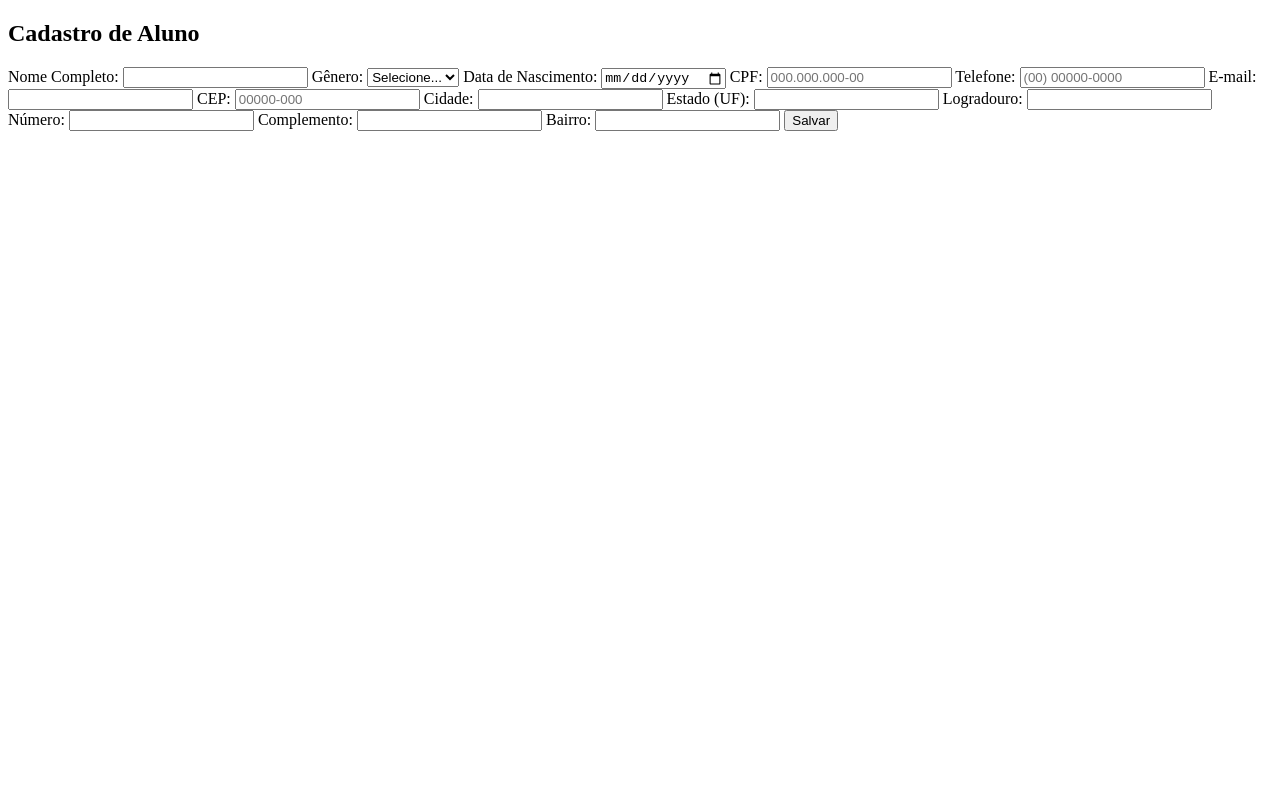
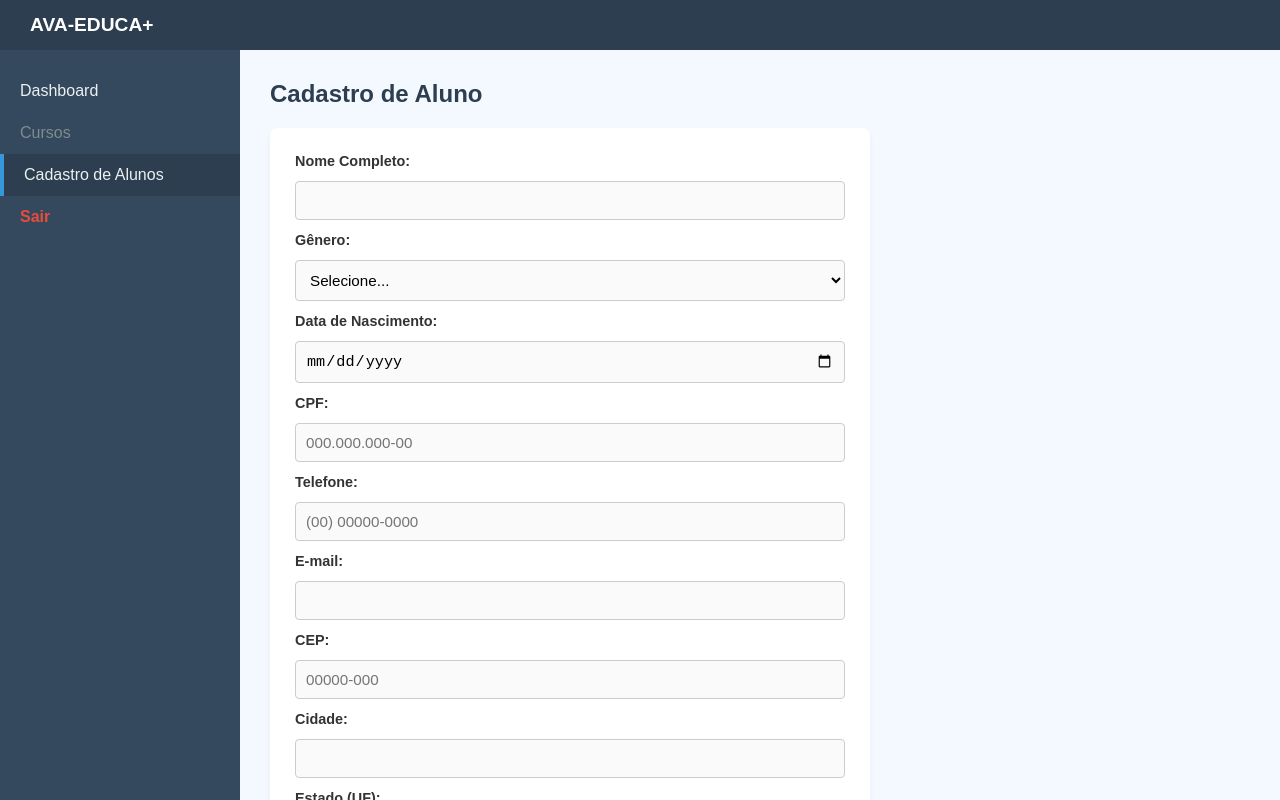
Before and after one commit to mihriane-svg/AVA-EDUCA, a website with bundled scripts: page cadastro-aluno/cadastro-aluno.html in a window 1280 px wide. Built offline with nearby package versions, Linux system fonts and the light colour scheme.

Commit message:
Adiciona layout no html e estiliza css

```diff
--- a/cadastro-aluno/cadastro-aluno.css
+++ b/cadastro-aluno/cadastro-aluno.css
@@ -0,0 +1,162 @@
+/* --- RESET E LAYOUT GRID --- */
+* {
+    box-sizing: border-box;
+}
+
+body, html {
+    margin: 0;
+    padding: 0;
+    height: 100vh;
+    font-family: Arial, sans-serif;
+    background-color: #f4f8ff;
+}
+
+.dashboard-container {
+    display: grid;
+    grid-template-columns: 240px 1fr;
+    grid-template-rows: 50px 1fr;
+    width: 100vw;
+    height: 100vh;
+    overflow: hidden;
+}
+
+/* --- TOPO / CABEÇALHO --- */
+.toolbar {
+    grid-column: 1 / -1;
+    grid-row: 1;
+    display: flex;
+    justify-content: space-between;
+    align-items: center;
+    background-color: #2c3e50;
+    color: white;
+    padding: 0 30px;
+    z-index: 10;
+}
+
+.logo {
+    font-size: 1.2rem;
+    font-weight: bold;
+}
+
+.user-info {
+    font-size: 0.95rem;
+}
+
+/* --- MENU LATERAL (SIDEBAR) --- */
+.sidebar {
+    grid-column: 1;
+    grid-row: 2;
+    background-color: #34495e;
+    color: white;
+    padding: 20px 0;
+    overflow-y: auto;
+}
+
+.sidebar nav ul {
+    list-style: none;
+    padding: 0;
+    margin: 0;
+    display: flex;
+    flex-direction: column;
+}
+
+.sidebar nav ul li a,
+.sidebar nav ul li button {
+    display: block;
+    color: #ecf0f1;
+    text-decoration: none;
+    padding: 12px 20px;
+    font-size: 1rem;
+    background: none;
+    border: none;
+    width: 100%;
+    text-align: left;
+    cursor: pointer;
+    transition: background 0.2s;
+}
+
+.sidebar nav ul li a:hover,
+.sidebar nav ul li button:hover {
+    background-color: #2c3e50;
+}
+
+.sidebar nav ul li a.disabled {
+    color: #7f8c8d;
+    cursor: not-allowed;
+    pointer-events: none;
+}
+
+.sidebar nav ul li a.active {
+    background-color: #2c3e50;
+    border-left: 4px solid #3498db;
+}
+
+.btn-sair {
+    color: #e74c3c !important;
+    font-weight: bold;
+}
+
+/* --- CONTEÚDO PRINCIPAL --- */
+.dashboard-content {
+    grid-column: 2;
+    grid-row: 2;
+    padding: 30px;
+    overflow-y: auto;
+    background-color: #f4f8ff;
+}
+
+.dashboard-content h2 {
+    color: #2c3e50;
+    margin-top: 0;
+    margin-bottom: 20px;
+}
+
+/* --- ESTILO DO FORMULÁRIO --- */
+form {
+    background: white;
+    padding: 25px;
+    border-radius: 8px;
+    box-shadow: 0 4px 6px rgba(0,0,0,0.05);
+    max-width: 600px;
+    display: flex;
+    flex-direction: column;
+    gap: 12px;
+}
+
+label {
+    font-weight: bold;
+    font-size: 0.9rem;
+    color: #333;
+}
+
+input, select {
+    width: 100%;
+    padding: 10px;
+    border: 1px solid #ccc;
+    border-radius: 4px;
+    font-size: 0.95rem;
+    background-color: #fafafa;
+}
+
+input:focus, select:focus {
+    border-color: #3498db;
+    outline: none;
+    background-color: #fff;
+}
+
+button[type="submit"] {
+    background-color: #2ecc71;
+    color: white;
+    border: none;
+    padding: 12px;
+    font-size: 1rem;
+    font-weight: bold;
+    border-radius: 4px;
+    cursor: pointer;
+    margin-top: 10px;
+    transition: background 0.2s;
+}
+
+button[type="submit"]:hover {
+    background-color: #27ae60;
+}
--- a/cadastro-aluno/cadastro-aluno.html
+++ b/cadastro-aluno/cadastro-aluno.html
@@ -1,19 +1,42 @@
 <!DOCTYPE html>
-<html lang="pt=BR">
+<html lang="pt-BR">
 <head>
     <meta charset="UTF-8">
     <meta name="viewport" content="width=device-width, initial-scale=1.0">
     <title>Cadastro de Alunos</title>
 
-    <!--Link do CSS
-    <link rel="stylesheet" href="cadastro-aluno.css">-->
+    <!--Link do CSS-->
+    <link rel="stylesheet" href="cadastro-aluno.css">
 
     <!--CDN do Moment.js-->
     <script src="https://cdnjs.cloudflare.com/ajax/libs/moment.js/2.29.4/moment.min.js"></script>
 </head>
 <body>
-    <div class="container">
+    <!-- CORRIGIDO AQUI: mudou de "container" para "dashboard-container" -->
+    <div class="dashboard-container">
+
+        <!--Cabeçalho-->
+        <header class="toolbar">
+            <div class="logo">AVA-EDUCA+</div>
+            <div id="usuario-logado" class="user-info"></div>
+        </header>
+
+        <!--Menu lateral-->
+        <aside class="sidebar">
+            <nav>
+                <ul>
+                    <li><a href="../dashboard/dashboard.html">Dashboard</a></li>
+                    <li><a href="#" class="disabled">Cursos</a></li>
+                    <li><a href="cadastro-aluno.html" class="active">Cadastro de Alunos</a></li>
+                    <li><button id="btn-sair" class="btn-sair">Sair</button></li>
+                </ul>
+            </nav>
+        </aside>
+
+        <main class="dashboard-content">
+            <section>
                 <h2>Cadastro de Aluno</h2>
+
                 <form id="form-cadastro-aluno" autocomplete="off">
                     <label for="nome">Nome Completo:</label>
                     <input type="text" id="nome" required minlength="4" maxlength="80">
@@ -61,6 +84,8 @@
 
                     <button type="submit">Salvar</button>
                 </form>
+            </section>
+        </main>
     </div>
 <script type="module" src="cadastro-aluno.js"></script>
 </body>
```
Lines whose indentation alone changed are shown as unchanged.
